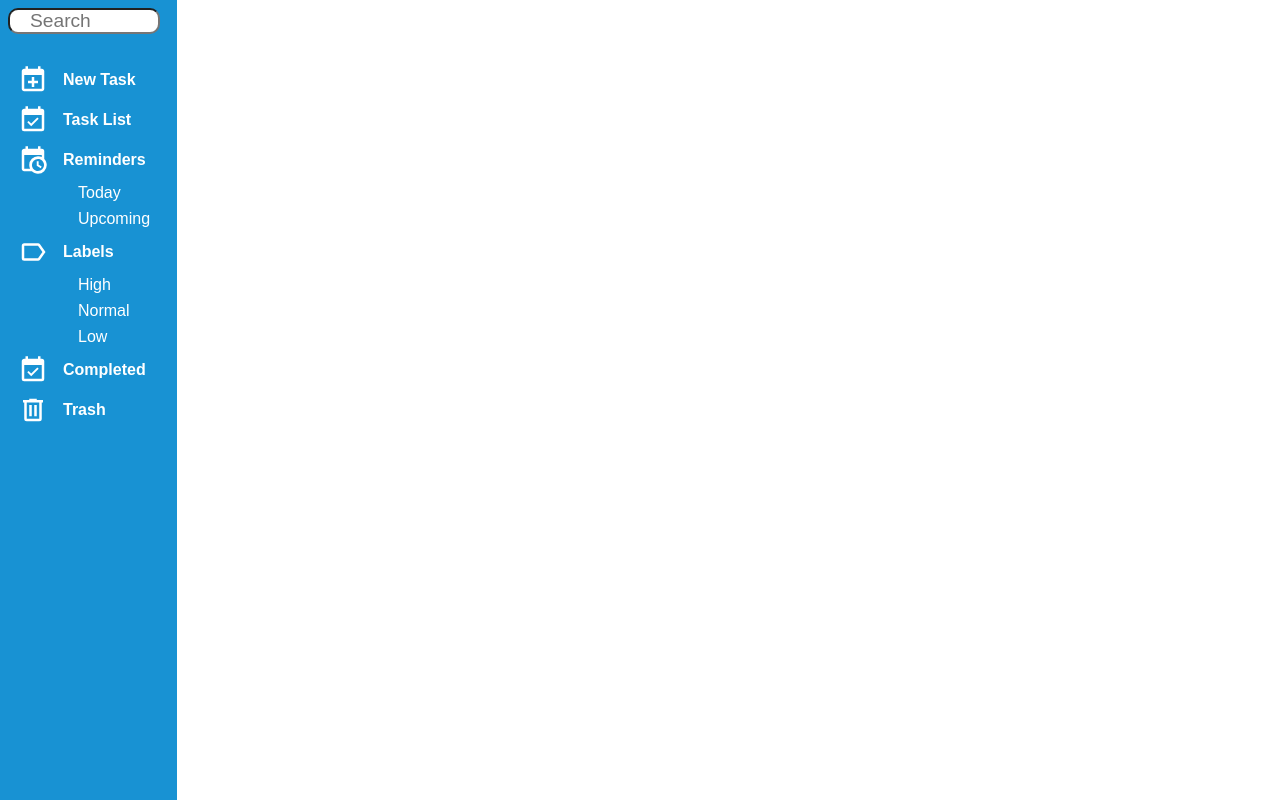
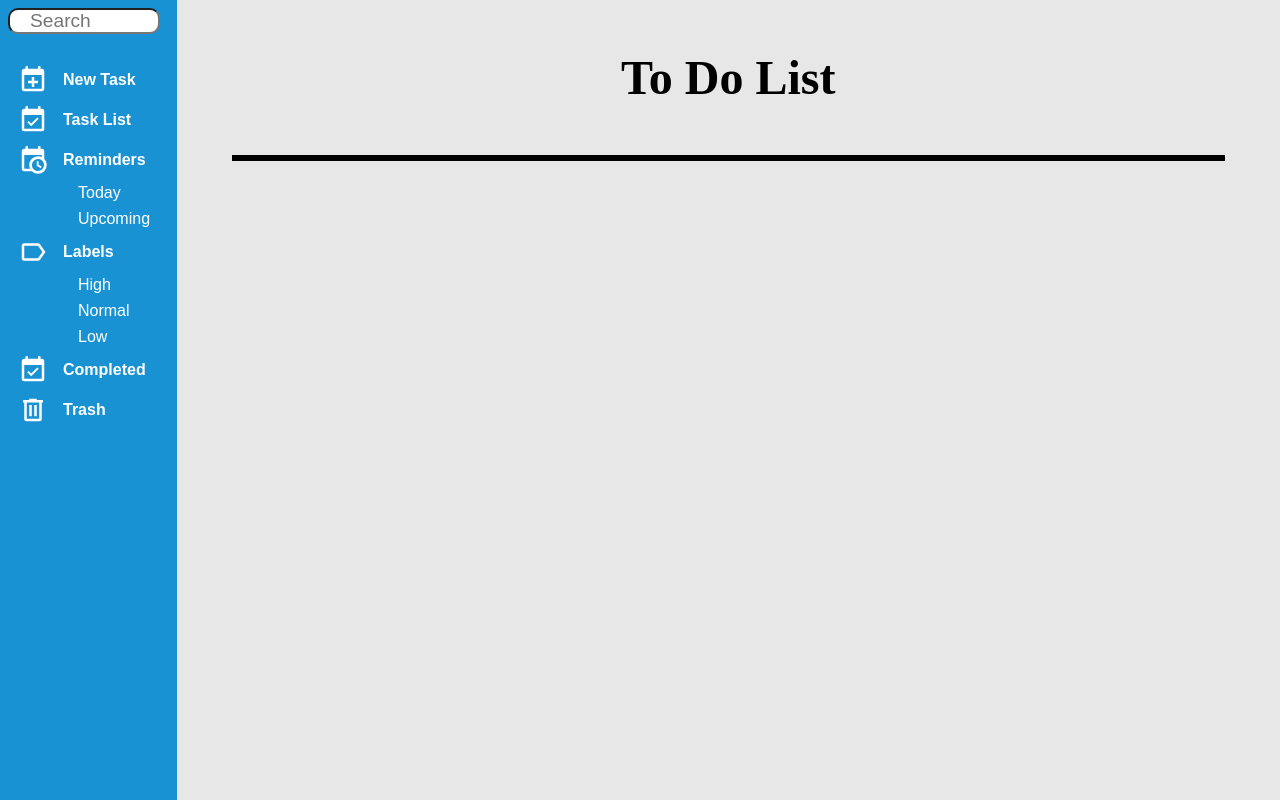
Before and after one commit to AriFarj/to-do-list, a website built with webpack: page src/template.html in a window 1280 px wide. Built offline with nearby package versions, Linux system fonts and the light colour scheme.

Commit message:
to do list Header

```diff
--- a/src/style.css
+++ b/src/style.css
@@ -51,3 +51,21 @@ nav>div {
     border-radius: 10px;
     padding-left:20px;
 }
+
+.content-container {
+    display: flex;
+    flex-direction: column;
+    align-items: center;
+    overflow: auto;
+    background-color: #e7e7e7;
+}
+
+.todo-header {
+    display:flex;
+    align-items: center;
+    justify-content: center;
+    padding: 50px 0 50px;
+    width:90%;
+    border-bottom: 6px solid black;
+    font-size: 1.5rem;
+}
--- a/src/template.html
+++ b/src/template.html
@@ -33,6 +33,11 @@
                 <nav id="trash"><button><img src="/src/assets/trash.svg" alt="trash list">Trash</button></nav>
             </div>
         </div>
+        <div class="content-container">
+            <div class="todo-header">
+                <h1>To Do List</h1>
+            </div>
+        </div>
     </div>
 </body>
 
```
